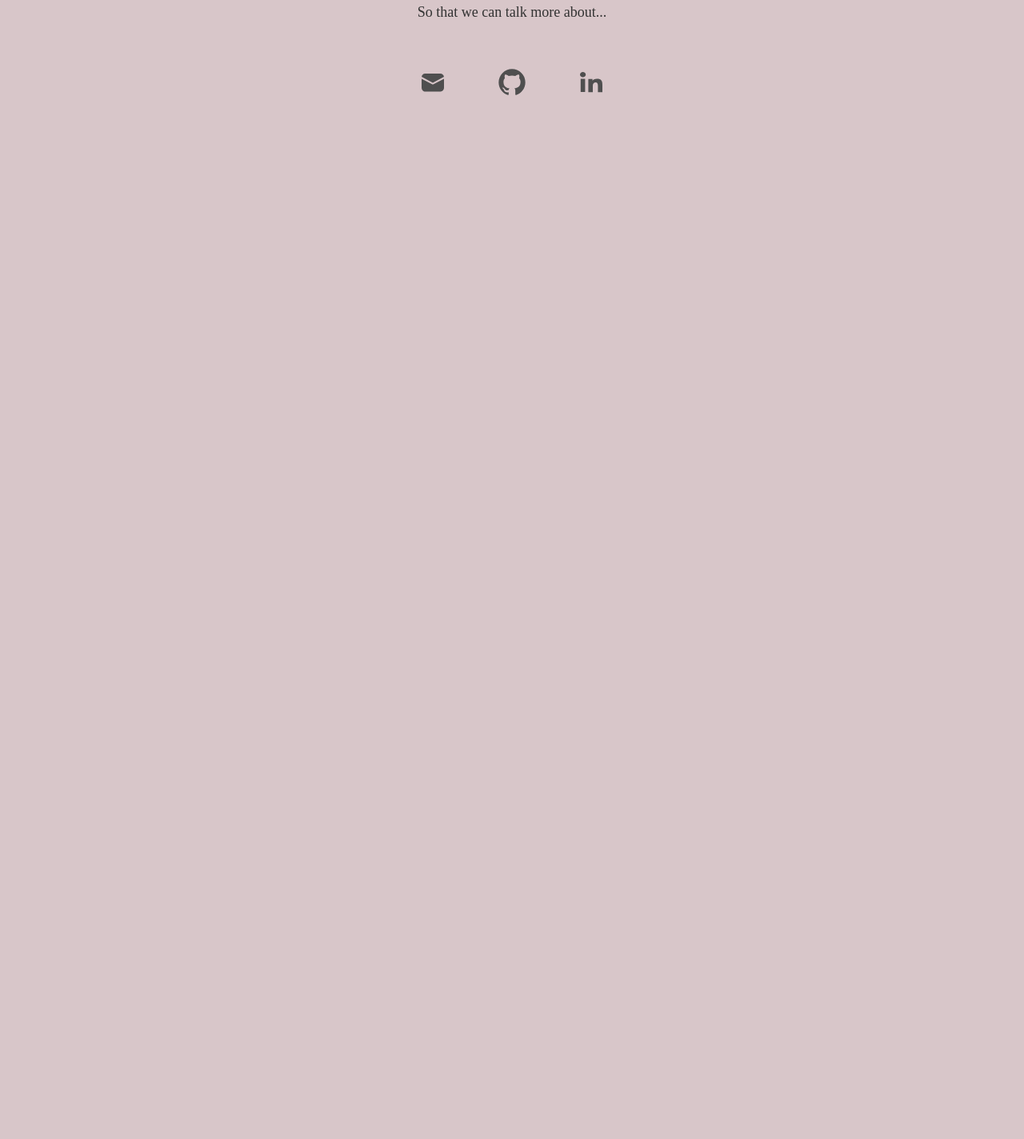
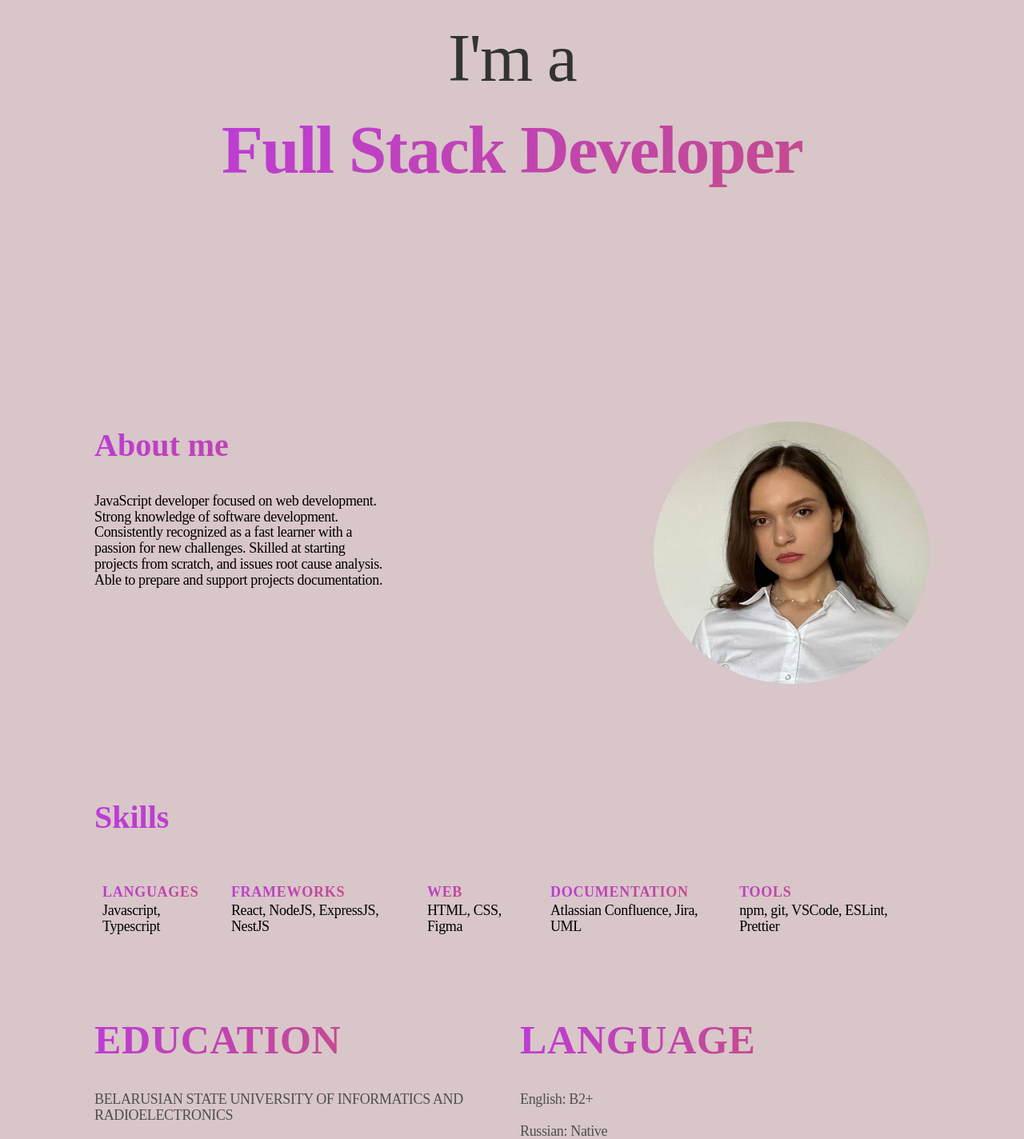
Before and after one commit to ksddk/presenting, a React (Create React App) app: page / in a window 1280 px wide. Shown: the part 280-1704 px from the top of the page at 80% size. Before the commit the page ends 800 px from the top, so only its background shows below. Built offline with nearby package versions, Linux system fonts and the light colour scheme; a web font is replaced by a local one.

Commit message:
Refator responsive design for home page

```diff
--- a/src/Pages/Home.module.css
+++ b/src/Pages/Home.module.css
@@ -4,30 +4,35 @@
 
 .Title {
   display: flex;
-  /* padding: 206px 104px 206px 104px; */
   margin: 206px 0 206px 0;
   align-items: flex-start;
   flex-direction: column;
   align-items: center;
   text-align: center;
+
+  font-family: Work Sans;
+  font-size: 85px;
+  font-weight: 300;
+  line-height: 124%;
+  letter-spacing: -1.7px;
+
   @media (max-width: 768px) {
-    border: 3px solid red;
+    /* TODO: use rems */
+    font-size: 54px;
+    margin: 152px 0 152px 0;
   }
 
   @media (max-width: 320px) {
-    border: 3px solid blue;
+    font-size: 32px;
+    margin: 98px 0 98px 0;
   }
 }
 
 .Title1st {
   color: #333333;
   text-align: center;
-  font-family: Work Sans;
-  font-size: 85px;
   font-style: normal;
   font-weight: 300;
-  line-height: 124%; /* 105.4px */
-  letter-spacing: -1.7px;
 }
 
 .Title2nd {
@@ -35,12 +40,8 @@
   background-clip: text;
   -webkit-background-clip: text;
   -webkit-text-fill-color: transparent;
-  font-family: Work Sans;
-  font-size: 85px;
   font-style: normal;
   font-weight: 600;
-  line-height: 124%;
-  letter-spacing: -1.7px;
   margin-top: 0.625rem;
 }
 
@@ -59,4 +60,16 @@
   flex-direction: column;
   align-items: flex-start;
   gap: 97px;
+
+  @media (max-width: 992px) {
+    padding: 40px 40px 80px 40px;
+  }
+
+  @media (max-width: 768px) {
+    padding: 20px 30px 50px 30px;
+  }
+
+  @media (max-width: 320px) {
+    padding: 10px 20px 10px 15px;
+  }
 }
--- a/src/Pages/Home.tsx
+++ b/src/Pages/Home.tsx
@@ -19,12 +19,14 @@ const Home = () => {
           <div className={styles.Title1st}>I&apos;m a</div>
           <div className={styles.Title2nd}>Full Stack Developer</div>
         </div>
-        <img className={styles.Arrow} src={ArrowDown} alt="Arrow" onClick={handleClick} />
+        {/* TODO: implement arrow */}
+        {/* <img className={styles.Arrow} src={ArrowDown} alt="Arrow" onClick={handleClick} /> */}
       </div>
       <div className={styles.CVContainer} ref={ref}>
         <AboutMe />
         <Skills />
-        <Experience />
+        {/* TODO: refactor responsive design for Experiences */}
+        {/* <Experience /> */}
         <EdLang />
       </div>
     </div>
--- a/src/Pages/HomePage/AboutMe.module.css
+++ b/src/Pages/HomePage/AboutMe.module.css
@@ -14,9 +14,12 @@
 
 .AboutMeContainer {
   width: 100%;
-  height: 328px;
   display: flex;
   justify-content: space-between;
+
+  @media (max-width: 768px) {
+    flex-direction: column;
+  }
 }
 
 .AboutMeText {
@@ -29,10 +32,28 @@
   font-weight: 400;
   line-height: 110%;
   letter-spacing: -0.36px;
+
+  @media (max-width: 768px) {
+    width: 100%;
+  }
+
+  @media (max-width: 320px) {
+    width: 100%;
+  }
 }
 
 .Avatar {
   width: 345px;
   height: 328px;
   border-radius: 50%;
+
+  @media (max-width: 768px) {
+    width: 245px;
+    height: 228px;
+  }
+
+  @media (max-width: 320px) {
+    width: 145px;
+    height: 128px;
+  }
 }
--- a/src/Pages/HomePage/AboutMe.tsx
+++ b/src/Pages/HomePage/AboutMe.tsx
@@ -6,6 +6,7 @@ export default function AboutMe() {
   return (
     <div className={styles.AboutMeContainer}>
       <div>
+        {/* TODO: revert image/text order on 768px */}
         <div className={styles.ListTitle}>About me</div>
         <div className={styles.AboutMeText}>
           JavaScript developer focused on web development. Strong knowledge of software development.
--- a/src/Pages/HomePage/CV.tsx
+++ b/src/Pages/HomePage/CV.tsx
@@ -5,11 +5,12 @@ export interface ICVItem {
 }
 export const CVSkills: ICVItem[] = [
   {
-    name: 'PROGRAMMING LANGUAGES',
+    // TODO: think about returning PROGRAMMING LANGUAGES
+    name: 'LANGUAGES',
     text: `Javascript, Typescript`
   },
   {
-    name: 'FRAMEWORKS/LIBRARIES',
+    name: 'FRAMEWORKS',
     text: `React, NodeJS, ExpressJS, NestJS`
   },
   {
--- a/src/Pages/HomePage/EdLang.module.css
+++ b/src/Pages/HomePage/EdLang.module.css
@@ -3,12 +3,10 @@
   display: flex;
   justify-content: space-between;
   width: 100%;
+  gap: 20px;
+  /* TODO: add padding between education and language */
   @media (max-width: 768px) {
-    /* border: 3px solid red; */
     flex-direction: column;
-  }
-  @media (max-width: 320px) {
-    /* border: 3px solid blue; */
   }
 }
 
@@ -17,6 +15,10 @@
   flex-direction: column;
   align-items: flex-start;
   width: 50%;
+
+  @media (max-width: 768px) {
+    width: 100%;
+  }
 }
 
 .NameText {
@@ -31,6 +33,11 @@
   background-clip: text;
   -webkit-background-clip: text;
   -webkit-text-fill-color: transparent;
+
+  @media (max-width: 768px) {
+    /* TODO: check sizes of all titles: about me, experiences, education, language to be same size on all breakpoints */
+    font-size: 32px;
+  }
 }
 
 .DescriptionText {
@@ -45,4 +52,8 @@
   flex-direction: column;
   white-space: pre-wrap;
   margin-top: 40px;
+
+  @media (max-width: 768px) {
+    font-size: 14px;
+  }
 }
--- a/src/Pages/HomePage/Experience.module.css
+++ b/src/Pages/HomePage/Experience.module.css
@@ -19,8 +19,6 @@
 }
 
 .ExperienceContainer {
-  border: 3px solid green;
-  /* width: 1214px; */
   width: 100%;
   display: flex;
   justify-content: space-between;
--- a/src/Pages/HomePage/Skills.module.css
+++ b/src/Pages/HomePage/Skills.module.css
@@ -3,16 +3,10 @@
   display: flex;
   flex-direction: row;
   justify-content: space-between;
-  align-items: center;
-  flex-wrap: wrap;
-  /* border: 3px solid red; */
+  align-items: flex-start;
 
   @media (max-width: 768px) {
-    /* border: 3px solid green; */
-    /* flex-direction: column; */
-  }
-  @media (max-width: 320px) {
-    /* border: 3px solid blue; */
+    flex-direction: column;
   }
 }
 
@@ -36,7 +30,6 @@
   align-items: flex-start;
   flex-direction: column;
   margin: 10px;
-  max-width: 280px;
 }
 
 .NameText {
--- a/src/Pages/Layout.tsx
+++ b/src/Pages/Layout.tsx
@@ -7,7 +7,7 @@ function Layout() {
   return (
     <>
       <Navigation />
-      {/* <Outlet /> */}
+      <Outlet />
       <Footer />
     </>
   );
--- a/src/Pages/NoPage.module.css
+++ b/src/Pages/NoPage.module.css
@@ -41,6 +41,7 @@
   border-radius: 40px;
   background-color: transparent;
   border: 3px solid#bc3cd8;
+
   @media (max-width: 768px) {
     width: 250px;
     height: 65px;
```
